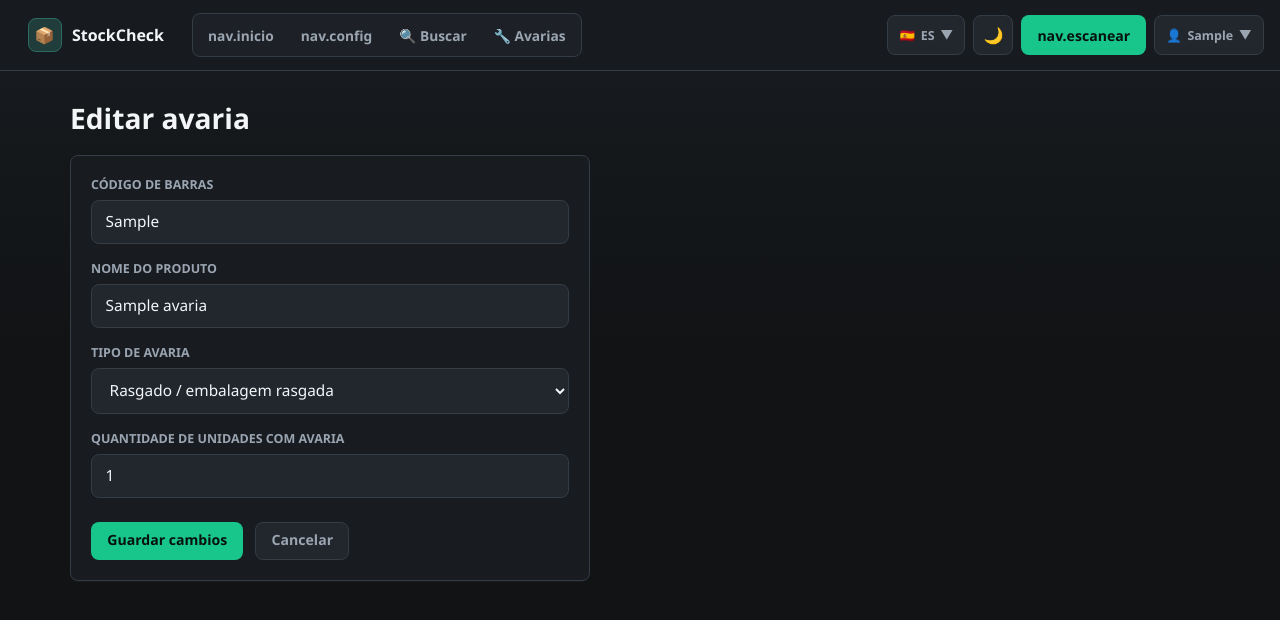
After one commit to ismaelcrespo05/mercado-control, a Django app: page /avarias/editar/1/ in a window 1280 px wide. The commit adds this page. Shown: the top 620 px of the page. Run offline with Django 5.2, Linux system fonts and the light colour scheme; a user stored in the database is signed in; tables that the repository leaves empty hold one stand-in row (values such as "Sample post"); some libraries are stand-ins or nearby versions.

Commit message:
Agregar edición de averías y actualizar vistas

```diff
--- /dev/null
+++ b/productos/templates/productos/editar_avaria.html
@@ -0,0 +1,42 @@
+{% extends "productos/base.html" %}
+{% block title %}Editar avaria — Mercatrol{% endblock %}
+
+{% block content %}
+<h1>Editar avaria</h1>
+
+<div class="card" style="max-width: 520px;">
+  <form method="post">
+    {% csrf_token %}
+
+    <div class="form-group">
+      <label for="codigo_barra">Código de barras</label>
+      <input type="tel" id="codigo_barra" name="codigo_barra" value="{{ avaria.codigo_barra }}" required>
+    </div>
+
+    <div class="form-group">
+      <label for="nombre">Nome do produto</label>
+      <input type="text" id="nombre" name="nombre" value="{{ avaria.nombre }}" required>
+    </div>
+
+    <div class="form-group">
+      <label for="tipo_danio">Tipo de avaria</label>
+      <select id="tipo_danio" name="tipo_danio" required>
+        <option value="">— Selecione o tipo —</option>
+        {% for valor, etiqueta in tipos %}
+        <option value="{{ valor }}" {% if avaria.tipo_danio == valor %}selected{% endif %}>{{ etiqueta }}</option>
+        {% endfor %}
+      </select>
+    </div>
+
+    <div class="form-group">
+      <label for="cantidad">Quantidade de unidades com avaria</label>
+      <input type="number" id="cantidad" name="cantidad" value="{{ avaria.cantidad }}" min="1" required>
+    </div>
+
+    <div style="display:flex; gap:0.75rem; margin-top:1.5rem;">
+      <button type="submit" class="btn btn-primary">Guardar cambios</button>
+      <a href="{% url 'listar_avarias' %}" class="btn btn-ghost">Cancelar</a>
+    </div>
+  </form>
+</div>
+{% endblock %}
--- a/productos/templates/productos/listar_avarias.html
+++ b/productos/templates/productos/listar_avarias.html
@@ -63,7 +63,10 @@
         </td>
         <td>
           {% if a.estado == "pendiente" %}
-            <a href="{% url 'cerrar_avaria' a.pk %}" class="btn btn-sm btn-ghost">Fechar</a>
+            <div style="display:flex; gap:0.4rem; flex-wrap:wrap;">
+              <a href="{% url 'editar_avaria' a.pk %}" class="btn btn-sm btn-ghost">Editar</a>
+              <a href="{% url 'cerrar_avaria' a.pk %}" class="btn btn-sm btn-ghost">Fechar</a>
+            </div>
           {% else %}
             <span class="muted">
               {{ a.cerrado_por|default:"—" }}<br>
--- a/productos/urls.py
+++ b/productos/urls.py
@@ -26,6 +26,7 @@ urlpatterns = [
     path("recuperar/verificar/",    views.verificar_codigo,       name="verificar_codigo"),
     path("avarias/",                  views.listar_avarias,   name="listar_avarias"),
     path("avarias/reportar/",         views.reportar_avaria,  name="reportar_avaria"),
+    path("avarias/editar/<int:pk>/",  views.editar_avaria,    name="editar_avaria"),
     path("avarias/cerrar/<int:pk>/",  views.cerrar_avaria,    name="cerrar_avaria"),
 
 ]
--- a/productos/views.py
+++ b/productos/views.py
@@ -568,7 +568,26 @@ def consultar_codigo(request):
             "origen": ficha.origen,
         })
 
-    # 2. No está en nuestro catálogo: preguntar a Open Food Facts
+    # 2. Si no está en el catálogo, buscar en la tabla principal de productos
+    producto = Producto.objects.filter(codigo_barra=codigo).order_by("-fecha_registro").first()
+    if producto:
+        ficha_manual = CatalogoProducto.objects.filter(codigo_barra=codigo).first()
+        if ficha_manual is None:
+            CatalogoProducto.objects.create(
+                codigo_barra=codigo,
+                nombre=producto.nombre,
+                marca="",
+                origen="manual",
+            )
+        return JsonResponse({
+            "found": True,
+            "nombre": producto.nombre,
+            "marca": "",
+            "foto": "",
+            "origen": "manual",
+        })
+
+    # 3. No está en nuestro catálogo: preguntar a Open Food Facts
     resultado_api = buscar_en_openfoodfacts(codigo)
 
     if resultado_api:
@@ -588,7 +607,7 @@ def consultar_codigo(request):
             "origen": "api",
         })
 
-    # 3. No se encontró en ningún lado: el formulario pedirá los datos a mano
+    # 4. No se encontró en ningún lado: el formulario pedirá los datos a mano
     return JsonResponse({"found": False})
 
 
@@ -913,6 +932,78 @@ def listar_avarias(request):
 
 
 @login_required(login_url='login')
+def editar_avaria(request, pk):
+    """
+    Permite editar una avaria pendiente. El usuario que la reportó puede
+    modificar el producto, el código de barras, la cantidad y el tipo de daño.
+    """
+    avaria = Avaria.objects.filter(pk=pk).first()
+    if avaria is None:
+        messages.info(request, "Esse relatório não existe mais.")
+        return redirect("listar_avarias")
+
+    if avaria.estado != "pendiente":
+        messages.info(request, "Só é possível editar avarias pendentes.")
+        return redirect("listar_avarias")
+
+    if request.user != avaria.reportado_por and not puede_editar(request.user):
+        messages.error(request, "Você não tem permissão para editar esta avaria.")
+        return redirect("listar_avarias")
+
+    if request.method == "POST":
+        codigo = request.POST.get("codigo_barra", "").strip()
+        nombre = request.POST.get("nombre", "").strip()
+        cantidad_str = request.POST.get("cantidad", "1").strip()
+        tipo = request.POST.get("tipo_danio", "").strip()
+
+        if not codigo.isdigit():
+            messages.error(request, "O código de barras só pode conter números.")
+            return render(request, "productos/editar_avaria.html", {
+                "avaria": avaria,
+                "tipos": Avaria.TIPOS_DANIO,
+            })
+
+        if not nombre:
+            messages.error(request, "O nome do produto é obrigatório.")
+            return render(request, "productos/editar_avaria.html", {
+                "avaria": avaria,
+                "tipos": Avaria.TIPOS_DANIO,
+            })
+
+        try:
+            cantidad = int(cantidad_str)
+            if cantidad <= 0:
+                raise ValueError
+        except ValueError:
+            messages.error(request, "A quantidade deve ser um número maior que 0.")
+            return render(request, "productos/editar_avaria.html", {
+                "avaria": avaria,
+                "tipos": Avaria.TIPOS_DANIO,
+            })
+
+        if tipo not in dict(Avaria.TIPOS_DANIO):
+            messages.error(request, "Selecione um tipo de avaria válido.")
+            return render(request, "productos/editar_avaria.html", {
+                "avaria": avaria,
+                "tipos": Avaria.TIPOS_DANIO,
+            })
+
+        avaria.codigo_barra = codigo
+        avaria.nombre = nombre
+        avaria.tipo_danio = tipo
+        avaria.cantidad = cantidad
+        avaria.save()
+
+        messages.success(request, f"Avaria de '{nombre}' atualizada com sucesso.")
+        return redirect("listar_avarias")
+
+    return render(request, "productos/editar_avaria.html", {
+        "avaria": avaria,
+        "tipos": Avaria.TIPOS_DANIO,
+    })
+
+
+@login_required(login_url='login')
 def cerrar_avaria(request, pk):
     """
     Solo Admin o superior puede cerrar un reporte de avaria.
```
Also changed, not shown: productos/tests.py (+51 -0 lines).
